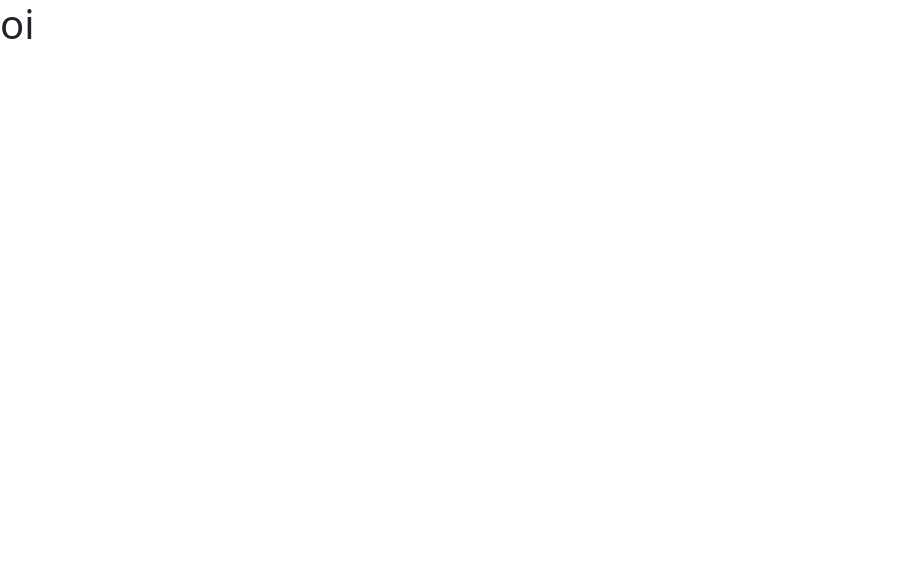
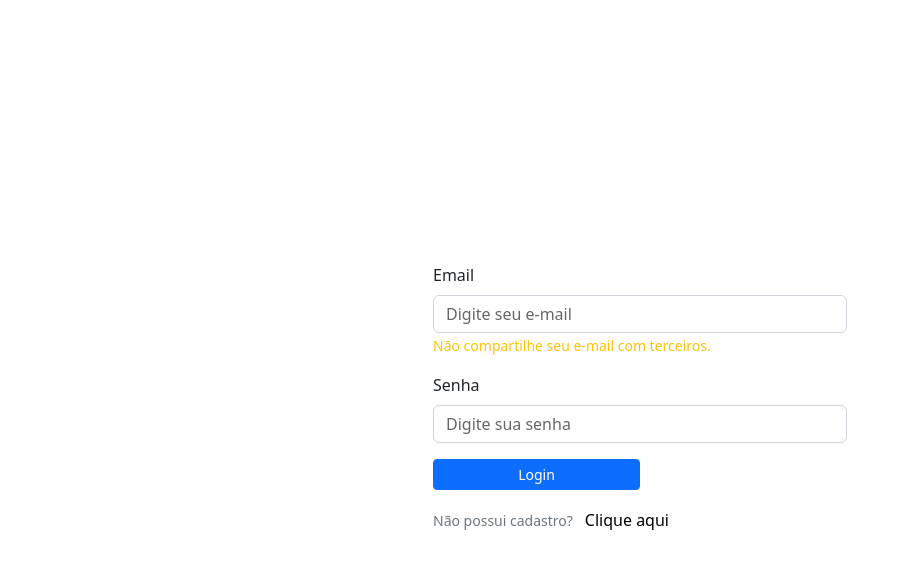
Before and after one commit to Jhhonatta/bootstrap-react-typescript, a React (Create React App) app: page /login in a window 1280 px wide. Shown: the top 568 px of the page, without its empty margins (0-908 px from the left). Built offline with nearby package versions, Linux system fonts and the light colour scheme.

Commit message:
css: login form styling

```diff
--- a/package.json
+++ b/package.json
@@ -19,6 +19,7 @@
     "react-dom": "^18.2.0",
     "react-router-dom": "^6.9.0",
     "react-scripts": "5.0.1",
+    "styled-components": "^5.3.9",
     "typescript": "^4.4.2",
     "web-vitals": "^2.1.0"
   },
@@ -45,5 +46,8 @@
       "last 1 firefox version",
       "last 1 safari version"
     ]
+  },
+  "devDependencies": {
+    "@types/styled-components": "^5.1.26"
   }
 }
--- a/src/App.css
+++ b/src/App.css
@@ -1,7 +1,7 @@
-/* .body {
+.body {
   background-color: rgba(18, 18, 20, 1);
   width: 100%;
   height: 100vh;
   display: flex;
   justify-content: center;
-} */
+}
--- a/src/Pages/login/index.tsx
+++ b/src/Pages/login/index.tsx
@@ -1,8 +1,33 @@
+import { Form, Button, Container } from "react-bootstrap";
+import { ContainerLogin } from "./style";
+
 const Login = () => {
   return (
-    <>
-      <h1>oi</h1>
-    </>
+    <ContainerLogin className="container d-flex align-items-center justify-content-center h-100">
+      <Form className="row col-md-6">
+        <Form.Group className="col-12 mb-3" controlId="formBasicEmail">
+          <Form.Label>Email</Form.Label>
+          <Form.Control type="email" placeholder="Digite seu e-mail" />
+          <Form.Text className="text-warning">
+            Não compartilhe seu e-mail com terceiros.
+          </Form.Text>
+        </Form.Group>
+
+        <Form.Group className="col-12 mb-3" controlId="formBasicPassword">
+          <Form.Label>Senha</Form.Label>
+          <Form.Control type="password" placeholder="Digite sua senha" />
+        </Form.Group>
+        <Form.Group className="d-flex flex-column">
+          <Button variant="primary" type="submit" className="col-md-6 btn-sm">
+            Login
+          </Button>
+          <Container className="mt-3 p-0">
+            <Form.Text>Não possui cadastro?</Form.Text>
+            <Button className="bt-record">Clique aqui</Button>
+          </Container>
+        </Form.Group>
+      </Form>
+    </ContainerLogin>
   );
 };
 
--- /dev/null
+++ b/src/Pages/login/style.ts
@@ -0,0 +1,17 @@
+import styled from "styled-components";
+
+export const ContainerLogin = styled.div`
+  max-width: 900px;
+
+  .form-control::-webkit-input-placeholder {
+    color: black;
+    opacity: 60%;
+  }
+
+  .bt-record {
+    background: none;
+    color: black;
+    border: none;
+    padding-top: 2px;
+  }
+`;
--- a/src/index.css
+++ b/src/index.css
@@ -1,13 +1,17 @@
 body {
   margin: 0;
-  font-family: -apple-system, BlinkMacSystemFont, 'Segoe UI', 'Roboto', 'Oxygen',
-    'Ubuntu', 'Cantarell', 'Fira Sans', 'Droid Sans', 'Helvetica Neue',
+  font-family: -apple-system, BlinkMacSystemFont, "Segoe UI", "Roboto", "Oxygen",
+    "Ubuntu", "Cantarell", "Fira Sans", "Droid Sans", "Helvetica Neue",
     sans-serif;
   -webkit-font-smoothing: antialiased;
   -moz-osx-font-smoothing: grayscale;
 }
 
 code {
-  font-family: source-code-pro, Menlo, Monaco, Consolas, 'Courier New',
+  font-family: source-code-pro, Menlo, Monaco, Consolas, "Courier New",
     monospace;
 }
+
+#root {
+  height: 100vh;
+}
--- a/src/index.tsx
+++ b/src/index.tsx
@@ -3,7 +3,7 @@ import ReactDOM from "react-dom/client";
 import "./index.css";
 import App from "./App";
 import reportWebVitals from "./reportWebVitals";
-import "bootstrap/dist/css/bootstrap.css";
+import "bootstrap/dist/css/bootstrap.min.css";
 
 import { BrowserRouter } from "react-router-dom";
 
```
Also changed, not shown: 2 other files (tests, documents, lock files or other folders).
